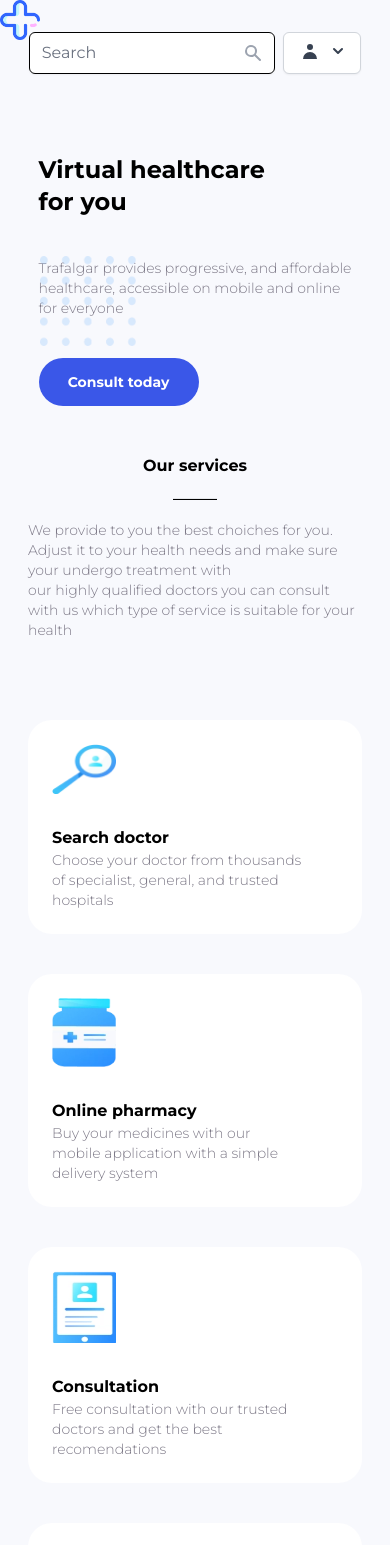
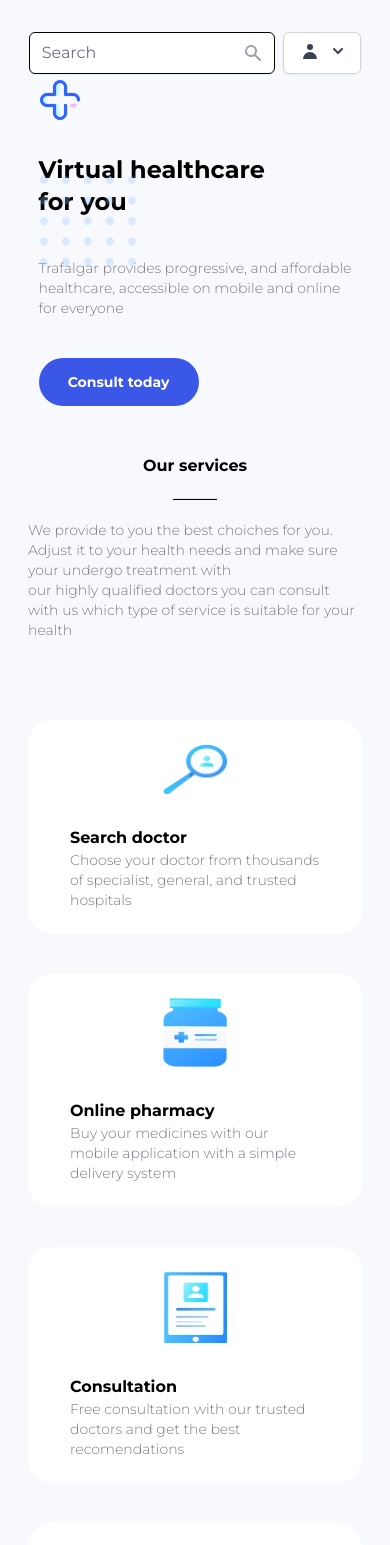
Before and after one commit to danatunes/healthcare-system-front, a React (Vite) app: page /main in a window 390 px wide. Shown: the top 1545 px of the page. Built offline with nearby package versions, Linux system fonts and the light colour scheme.

Commit message:
changed index-layout

```diff
--- a/src/components/featuresCard/index.jsx
+++ b/src/components/featuresCard/index.jsx
@@ -1,4 +1,4 @@
-import React, { useMemo } from "react";
+import React, {useMemo} from "react";
 import Consulting_icon from "../../images/consulting.webp";
 import Search_icon from "../../images/searchIcon.webp";
 import Pill_icon from "../../images/pill_icon.webp";
@@ -63,7 +63,7 @@ export const FeaturesCard = () => {
 
 const Card = ({ name, desc, img }) => {
   return (
-    <div className="space-y-8 rounded-3xl bg-white p-6">
+    <div className="flex flex-col items-center justify-center space-y-8 rounded-3xl bg-white p-6">
       <img src={img} className="w-16" alt="img_service" />
       <div>
         <h3 className="text-md font-montserrat font-bold">{name}</h3>
--- a/src/layouts/index-layout/index.jsx
+++ b/src/layouts/index-layout/index.jsx
@@ -1,17 +1,20 @@
-import React, { Suspense } from "react";
-import { Header } from "../../components/header";
-import { Outlet } from "react-router-dom";
+import React, {Suspense} from "react";
+import {Header} from "../../components/header";
+import {Outlet} from "react-router-dom";
 import clsx from "clsx";
-import { Footer } from "../../components/footer";
+import {Footer} from "../../components/footer";
 
 export const IndexLayout = () => {
   return (
     <div className="h-full w-full min-h-[100vh] pt-7 px-7 bg-[#F8F9FD]">
-      <div className={clsx("mx-auto h-full w-full space-y-20", "sm:w-9/12")}>
+       <div className={clsx("w-full h-full mx-auto space-y-20","md:w-10/12")}>
            <Header />
+           <div className={clsx("mx-auto h-full w-full", "sm:w-10/12")}>
+
                <Suspense fallback={<div>loading...</div>}>
                    <Outlet />
                </Suspense>
+           </div>
            <Footer />
        </div>
     </div>
--- a/src/layouts/main-layout/index.jsx
+++ b/src/layouts/main-layout/index.jsx
@@ -1,6 +1,6 @@
 import React from "react";
-import { HeadingConsult } from "../../components/headingConsult";
-import { FeaturesCard } from "../../components/featuresCard";
+import {HeadingConsult} from "../../components/headingConsult";
+import {FeaturesCard} from "../../components/featuresCard";
 import Bg_Decor_Plus from "../../images/bg_decor_plus.webp";
 import Bg_Decor_Dots from "../../images/bg_decor_dots.webp";
 import Bg_Decor_Area from "../../images/bg_decor_area.webp";
@@ -13,8 +13,8 @@ export const MainLayout = () => {
         src={Bg_Decor_Plus}
         alt="decor"
         className={clsx(
-          "absolute -top-20 left-0 w-10",
-          "md:left-40 md:w-20 md:-top-10"
+          "absolute top-20 left-10 w-10",
+          "md:left-40 md:w-20 md:top-10"
         )}
       />
       <img
```
Lines whose indentation alone changed are shown as unchanged.
